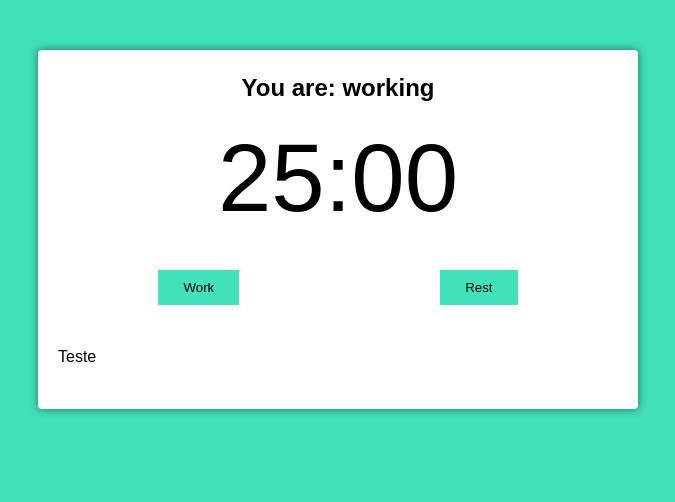
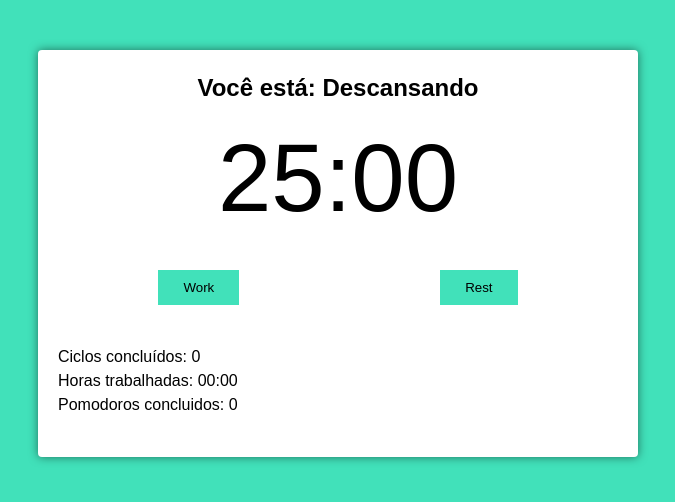
Before and after one commit to diegoricardosouza/pomodororeact, a React (Create React App) app: page / in a window 1280 px wide. Shown: the top 502 px of the page, without its empty margins (302-977 px from the left). Built offline with nearby package versions, Linux system fonts and the light colour scheme.

Commit message:
lógica do pomodoro

```diff
--- a/src/components/pomodoro-timer.tsx
+++ b/src/components/pomodoro-timer.tsx
@@ -1,4 +1,4 @@
-import React, { useEffect, useState } from 'react';
+import React, { useEffect, useState, useCallback } from 'react';
 import { useInterval } from '../hooks/use-interval';
 import { secondToTime } from '../utils/second-to-time';
 import { Button } from './button';
@@ -24,28 +24,38 @@ export function PomodoroTimer(props: Props): JSX.Element {
   const [timeCounting, setTimeCounting] = useState(false);
   const [working, setWorking] = useState(false);
   const [resting, setResting] = useState(false);
+  const [cyclesQtdManager, setCyclesQtdManager] = useState(
+    new Array(props.cycles - 1).fill(true),
+  );
 
-  useEffect(() => {
-    if (working) document.body.classList.add('working');
-    if (resting) document.body.classList.remove('working');
-  }, [working, resting]);
+  const [completedCycles, setCompletedCycles] = useState(0);
+  const [fullWorkingTime, setFullWorkingTime] = useState(0);
+  const [numberOfPomodoros, setNumberOfPomodoros] = useState(0);
 
   useInterval(
     () => {
       setMainTime(mainTime - 1);
+      if (working) setFullWorkingTime(fullWorkingTime + 1);
     },
     timeCounting ? 1000 : null,
   );
 
-  const configureWork = () => {
+  const configureWork = useCallback(() => {
     setTimeCounting(true);
     setWorking(true);
     setResting(false);
     setMainTime(props.pomodoroTime);
     audioStartWorking.play();
-  };
+  }, [
+    setTimeCounting,
+    setWorking,
+    setResting,
+    setMainTime,
+    props.pomodoroTime,
+  ]);
 
-  const configureRest = (long: boolean) => {
+  const configureRest = useCallback(
+    (long: boolean) => {
       setTimeCounting(true);
       setWorking(false);
       setResting(true);
@@ -57,11 +67,52 @@ export function PomodoroTimer(props: Props): JSX.Element {
       }
 
       audioStopWorking.play();
-  };
+    },
+    [
+      setTimeCounting,
+      setWorking,
+      setResting,
+      setMainTime,
+      props.longRestTime,
+      props.shortRestTime,
+    ],
+  );
+
+  useEffect(() => {
+    if (working) document.body.classList.add('working');
+    if (resting) document.body.classList.remove('working');
+
+    if (mainTime > 0) return;
+
+    if (working && cyclesQtdManager.length > 0) {
+      configureRest(false);
+      cyclesQtdManager.pop();
+    } else if (working && cyclesQtdManager.length <= 0) {
+      configureRest(true);
+      setCyclesQtdManager(new Array(props.cycles - 1).fill(true));
+      setCompletedCycles(completedCycles + 1);
+    }
+
+    if (working) setNumberOfPomodoros(numberOfPomodoros + 1);
+    if (resting) configureWork();
+  }, [
+    working,
+    resting,
+    mainTime,
+    cyclesQtdManager,
+    numberOfPomodoros,
+    completedCycles,
+    configureRest,
+    configureWork,
+    setCyclesQtdManager,
+    setCompletedCycles,
+    setNumberOfPomodoros,
+    props.cycles,
+  ]);
 
   return (
     <div className="pomodoro">
-      <h2>You are: working</h2>
+      <h2>Você está: {working ? 'Trabalhando' : 'Descansando'}</h2>
       <Timer mainTime={mainTime} />
       <div className="controls">
         <Button text="Work" onClick={() => configureWork()}></Button>
@@ -74,7 +125,9 @@ export function PomodoroTimer(props: Props): JSX.Element {
       </div>
 
       <div className="details">
-        <p>Teste</p>
+        <p>Ciclos concluídos: {completedCycles}</p>
+        <p>Horas trabalhadas: {secondToTime(fullWorkingTime)}</p>
+        <p>Pomodoros concluidos: {numberOfPomodoros}</p>
       </div>
     </div>
   );
```
Lines whose indentation alone changed are shown as unchanged.
